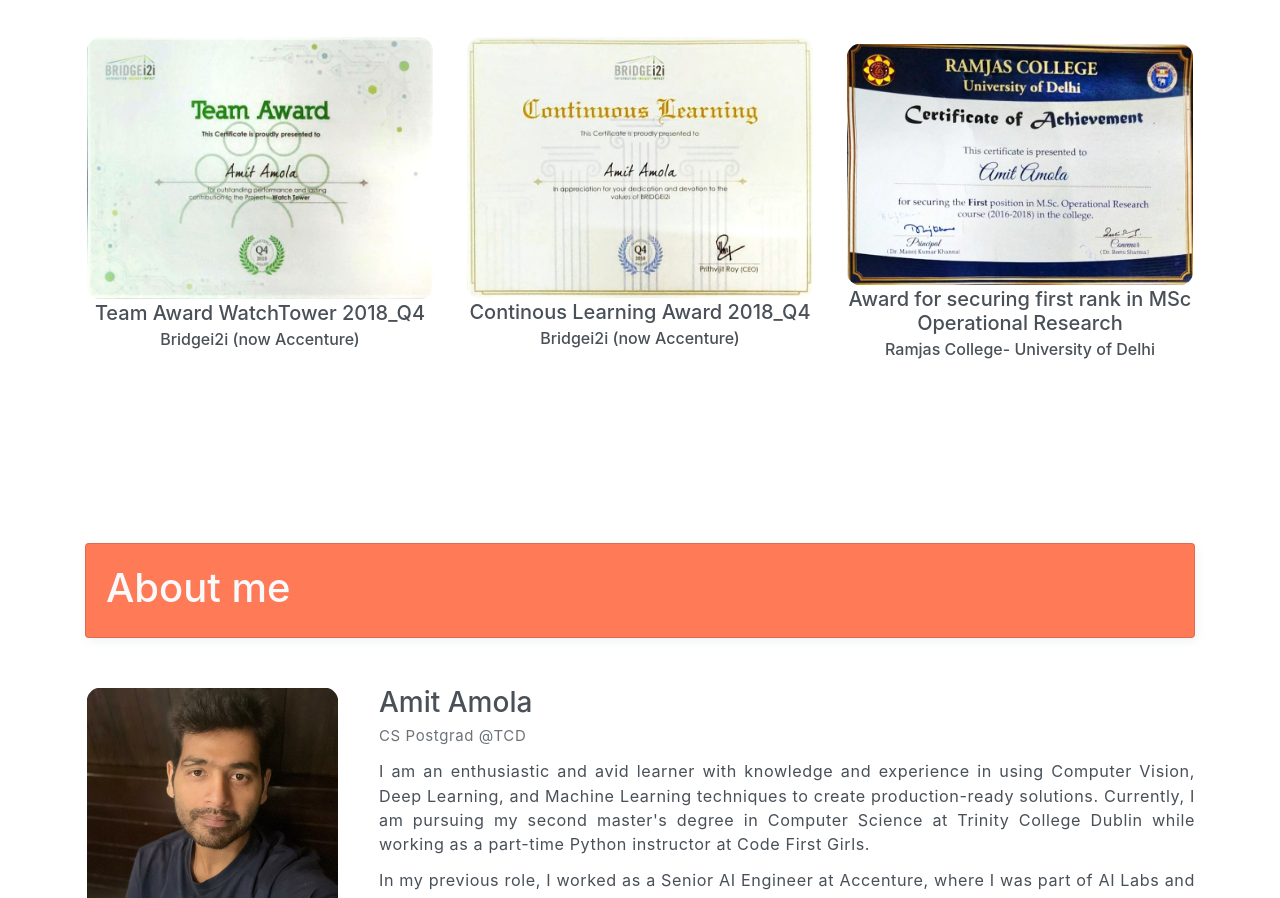
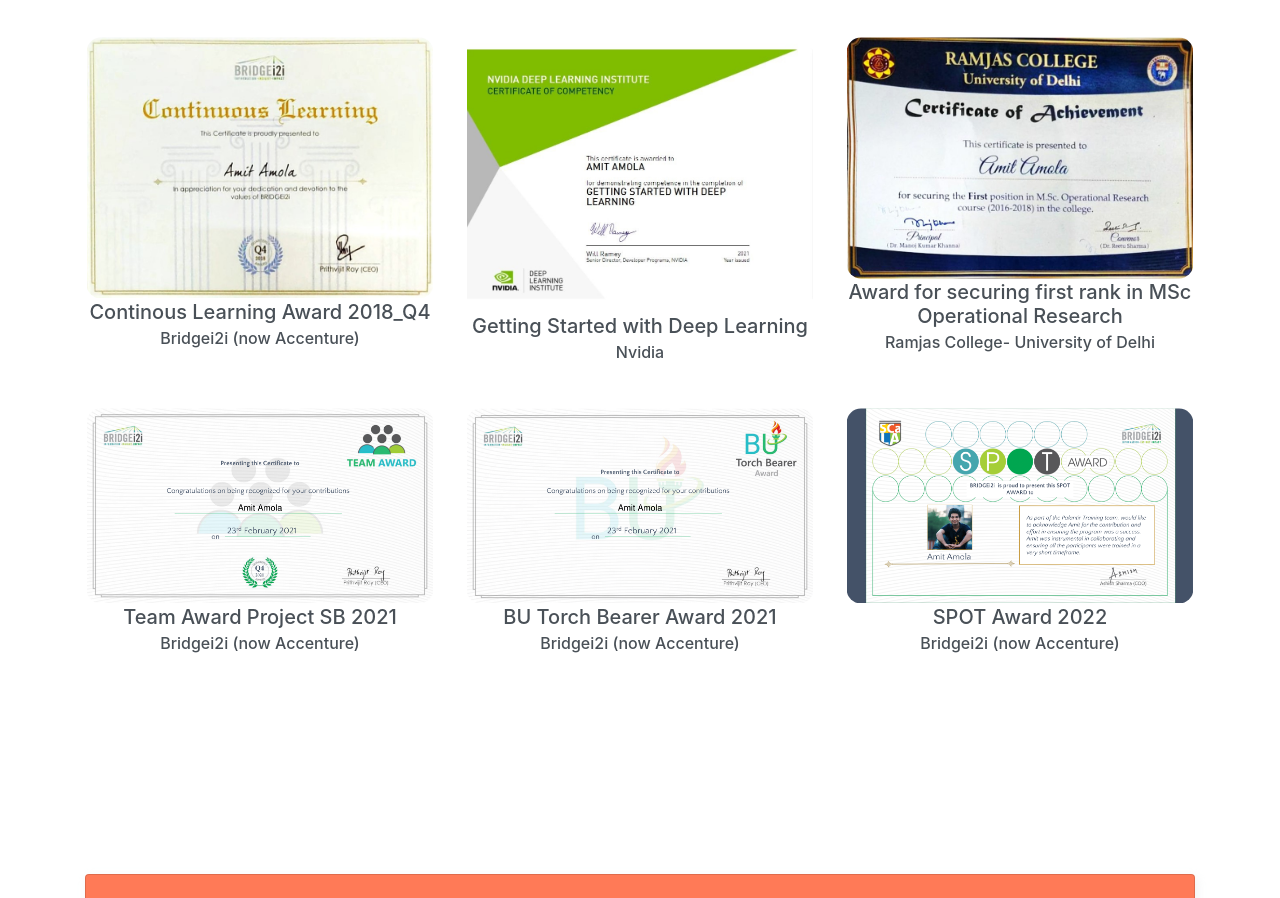
Before and after one commit to amitamola/amitamola.github.io, a plain HTML site: page index.html in a window 1280 px wide. Shown: the part 4910-5808 px from the top of the page. Drawn offline with Linux system fonts and the light colour scheme; no server answers.

Commit message:
Added more certs

```diff
--- a/index.html
+++ b/index.html
@@ -469,7 +469,9 @@
                             </div>
                         </div>
                     </div>
+                </div>
 
+                <div class="col-sm-4">
                     <div class="figure-img">
                         <img src="assets/awards_cert/team_award_2018_Q4.jpg" alt="" class="img-thumbnail mb-0">
                         <div class="overlay">
@@ -479,8 +481,9 @@
                             </div>
                         </div>
                     </div>
+                </div>
 
-                </div>
+
                 <div class="col-sm-4">
                     <div class="figure-img">
                         <img src="assets/awards_cert/py4_all.png" alt="" class="img-thumbnail mb-0">
@@ -488,12 +491,12 @@
                             <div class="overlay-infos">
                                 <h5>Python for Everybody</h5>
                                 <h6>University of Michigan- Coursera</h6>
-                                <!-- <a href=""><i class="ti-link"></i></a> -->
-                            </br>
-                        </br>
                             </div>
                         </div>
                     </div>
+                </div>
+
+                <div class="col-sm-4">
                     <div class="figure-img">
                         <img src="assets/awards_cert/cl_award_2018_Q4.jpg" alt="" class="img-thumbnail mb-0">
                         <div class="overlay">
@@ -503,7 +506,6 @@
                             </div>
                         </div>
                     </div>
-
                 </div>
 
                 <div class="col-sm-4">
@@ -518,7 +520,9 @@
                             </div>
                         </div>
                     </div>
+                </div>
 
+                <div class="col-sm-4">
                     <div class="figure-img">
                         <img src="assets/awards_cert/ramjas_first_rank_cert.jpg" alt="" class="img-thumbnail mb-0">
                         <div class="overlay">
@@ -526,6 +530,44 @@
                                 <h5>Award for securing first rank in MSc Operational Research</h5>
                                 <h6>Ramjas College- University of Delhi </h6>
 
+                            </div>
+                        </div>
+                    </div>
+                </div>
+
+                <div class="col-sm-4">
+                    <div class="figure-img">
+                        <img src="assets/awards_cert/team_award_project_SB.png" alt="" class="img-thumbnail mb-0">
+                        <div class="overlay">
+                            <div class="overlay-infos">
+                                <h5>Team Award Project SB 2021</h5>
+                                <h6>Bridgei2i (now Accenture)</h6>
+                            </br>
+                        </br>
+                            </div>
+                        </div>
+                    </div>
+                </div>
+
+                <div class="col-sm-4">
+                    <div class="figure-img">
+                        <img src="assets/awards_cert/BU Torch Bearer Award 2021.png" alt="" class="img-thumbnail mb-0">
+                        <div class="overlay">
+                            <div class="overlay-infos">
+                                <h5>BU Torch Bearer Award 2021</h5>
+                                <h6>Bridgei2i (now Accenture)</h6>
+                            </div>
+                        </div>
+                    </div>
+                </div>
+
+                <div class="col-sm-4">
+                    <div class="figure-img">
+                        <img src="assets/awards_cert/SPOT Award 2022.png" alt="" class="img-thumbnail mb-0">
+                        <div class="overlay">
+                            <div class="overlay-infos">
+                                <h5>SPOT Award 2022</h5>
+                                <h6>Bridgei2i (now Accenture)</h6>
                             </div>
                         </div>
                     </div>
```
Also changed, not shown: assets/awards_cert/BU Torch Bearer Award 2021.png (added), assets/awards_cert/SPOT Award 2022.png (added), assets/awards_cert/team_award_project_SB.png (added), 1 other file.
